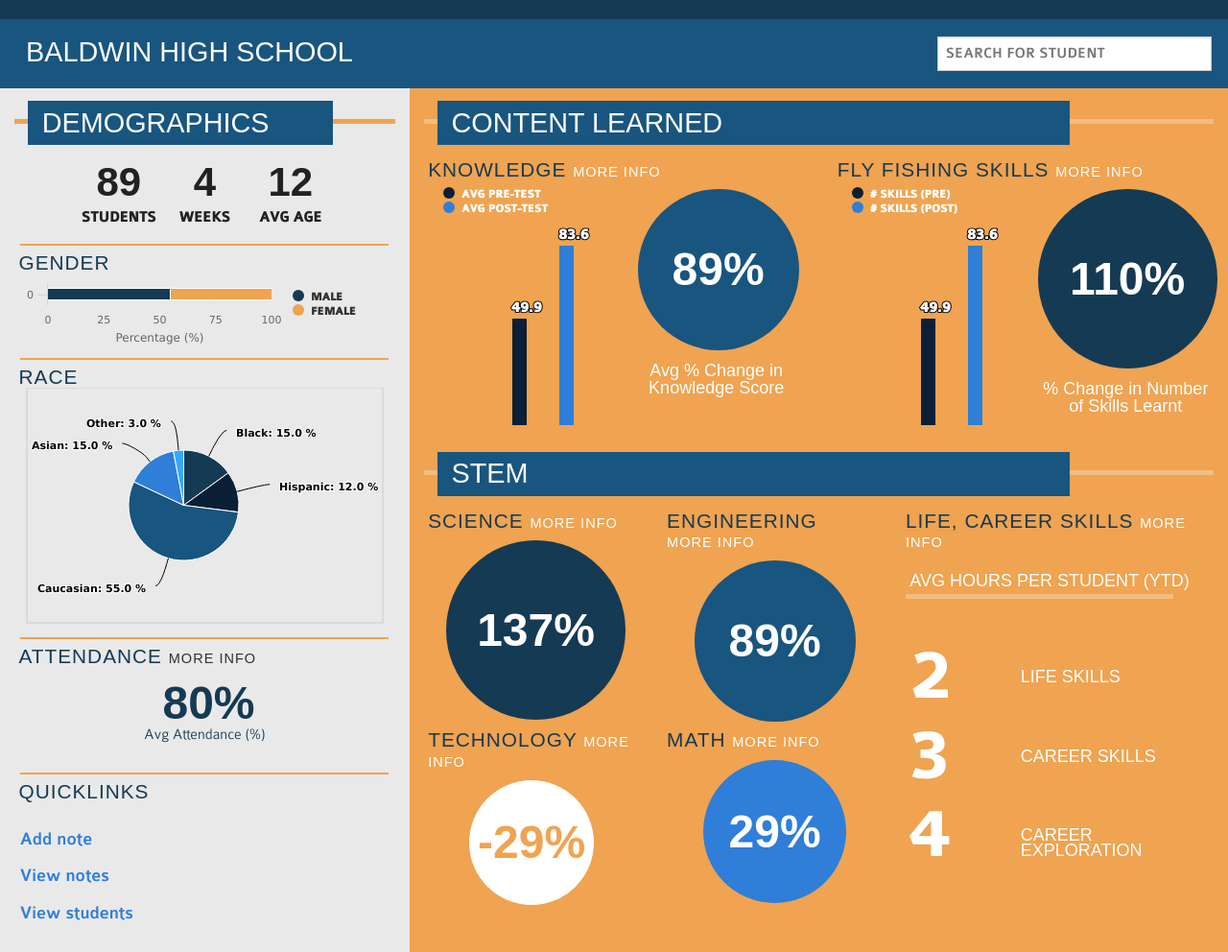
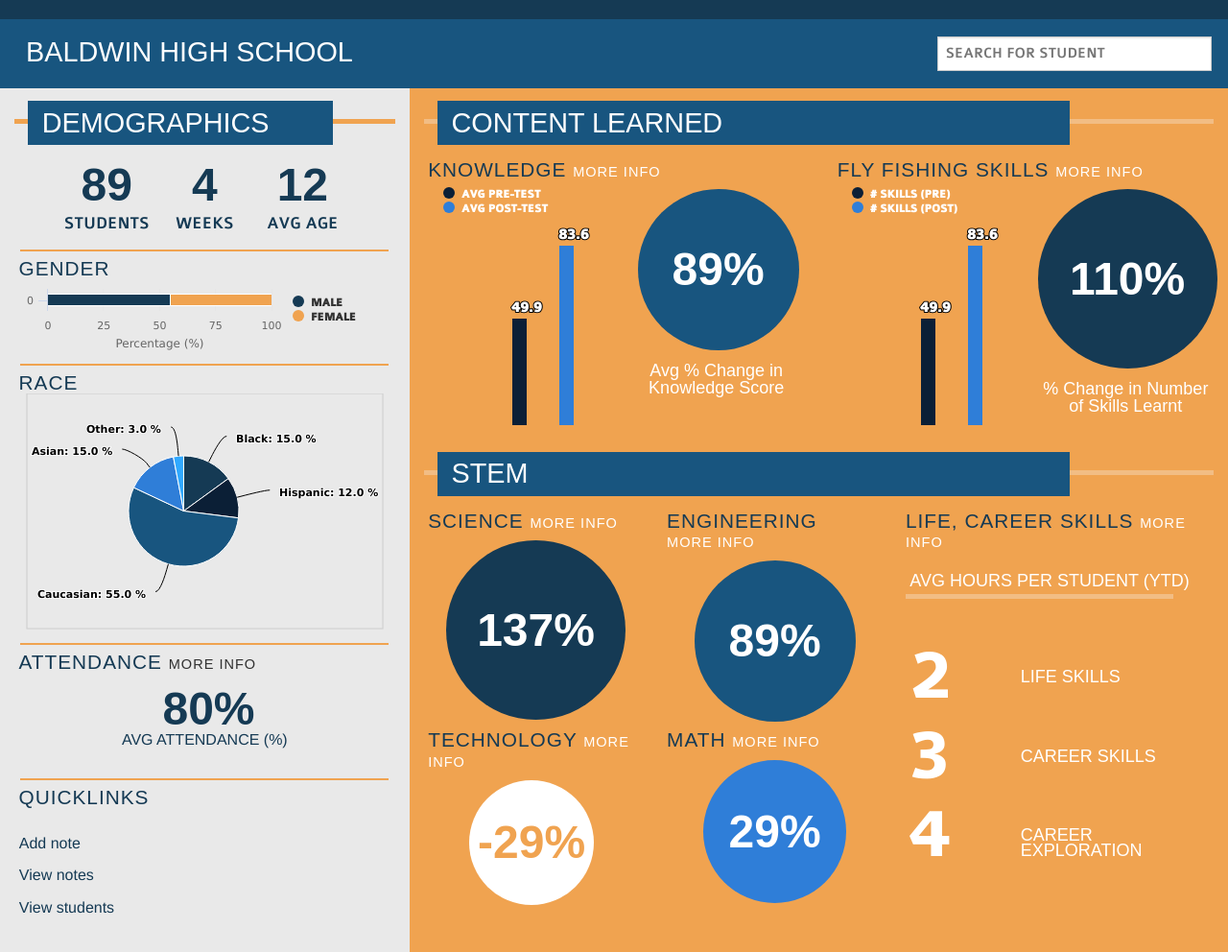
Before and after one commit to cmu-is-projects/familytyes, a plain HTML site: page index.html in a window 1280 px wide. Shown: the part 82-1074 px from the top of the page at 96% size. Drawn offline with nearby package versions, Linux system fonts and the light colour scheme; a web font is replaced by a local one.

Commit message:
Edited demographics/profile table, attendance, quicklinks css

```diff
--- a/index.html
+++ b/index.html
@@ -89,7 +89,7 @@
 					</table>
 					<div class="row sub-header-section">
 						<hr class="section-break">
-						<div class="small-12 columns">
+						<div class="large-12 columns">
 							<div class="row">
 								<div class="large-12 columns sub-header">GENDER</div>
 							</div>
@@ -105,7 +105,7 @@
 					</div>
 					<div class="row sub-header-section">
 						<hr class="section-break">
-						<div class="small-12 columns">
+						<div class="large-12 columns">
 							<div class="row">
 								<div class="large-12 columns sub-header">RACE</div>
 							</div>
@@ -121,7 +121,7 @@
 					</div>
 					<div class="row sub-header-section">
 						<hr class="section-break">
-						<div class="small-12 columns">
+						<div class="large-12 columns">
 							<div class="row">
 								<div class="large-12 columns sub-header more-info">ATTENDANCE <a href="#" data-reveal-id="attendanceModal"> MORE INFO</a></div>
 							</div>
@@ -133,15 +133,15 @@
                         </div>
                     </div>
                     <div class="row">
-                        <div class="large-5 columns large-centered text-center" id="student-attendance-caption">
-                            Avg Attendance (%)
+                        <div class="large-6 columns large-centered text-center" id="student-attendance-caption">
+                            AVG ATTENDANCE (%)
                         </div>
                     </div>
                     <div class="row sub-header-section">
                         <hr class="section-break">
-                        <div class="small-12 columns" id="quicklinks">
+                        <div class="large-12 columns" id="quicklinks">
                             <div class="row">
-                                <div class="small-6 columns sub-header">QUICKLINKS</div>
+                                <div class="large-6 columns sub-header">QUICKLINKS</div>
                             </div>
                             <ul class="no-bullet">
                                 <li><a href="#">Add note</a></li>
--- a/sass/foundation-override.scss
+++ b/sass/foundation-override.scss
@@ -107,9 +107,8 @@ body {
 	}
 
 	a {
-		font-family: 'ColaborateMediumRegular', Arial, sans-serif;
-		font-size: 120%;
-		color: #2f7ed8;
+		font-family: 18px/27px 'ColaborateMediumRegular', Arial, sans-serif;
+		color: #153a54;
 		margin-left: 0.3em;
 	}
 
@@ -200,11 +199,11 @@ body {
 
 #dash-subheader {
 	background: #18557F;
-	font-family: 'Francois One', sans-serif;
 }
 
 #program-name {
 	color: #ffffff;
+	font-family: 'Francois One', sans-serif;
 	font-size: 180%;
 	padding-top: 0.7em;
 	padding-bottom: 0.5em;
@@ -279,8 +278,8 @@ body {
 		padding: 0em 0.625em;
 	}
 
-	#table-stats {
-		color: #153A54;
+	#table-stats th {
+		color: #153a54;
 		font-size: 300%;
 		font-weight: bold;
 		font-family: 'Francois One', sans-serif;
@@ -288,8 +287,8 @@ body {
 		border-bottom: none;
 	}
 
-	#table-stats-description {
-		color: #153A54;
+	#table-stats-description th {
+		color: #153a54;
 		font: 18px/27px 'ColaborateMediumRegular', Arial, sans-serif;
 		background-color: #E9E9E9;
 	}
@@ -426,7 +425,7 @@ body {
 }
 
 #student-attendance-caption {
-	font-family: 'ColaborateLightRegular', Arial, sans-serif;
+	font-family: 18px/27px 'ColaborateMediumRegular', Arial, sans-serif;
 	color: #153a54;
 	margin-bottom: 2.5em;
 }
```
Also changed, not shown: index-negative.html (+7 -7 lines), student-index.html (+2 -2 lines), css/foundation-override.css.
